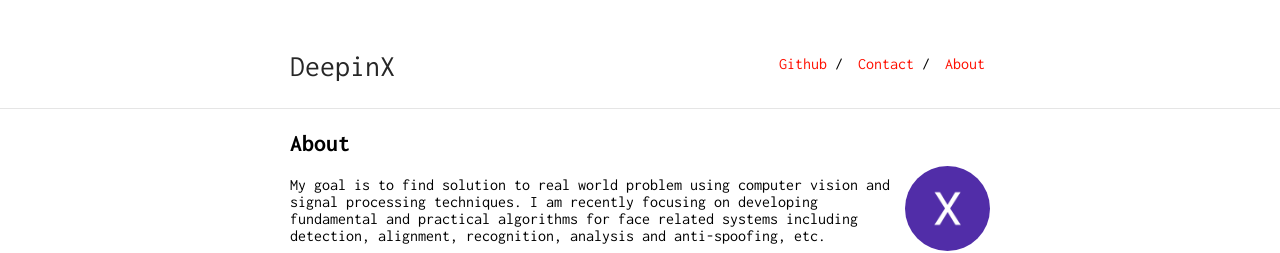
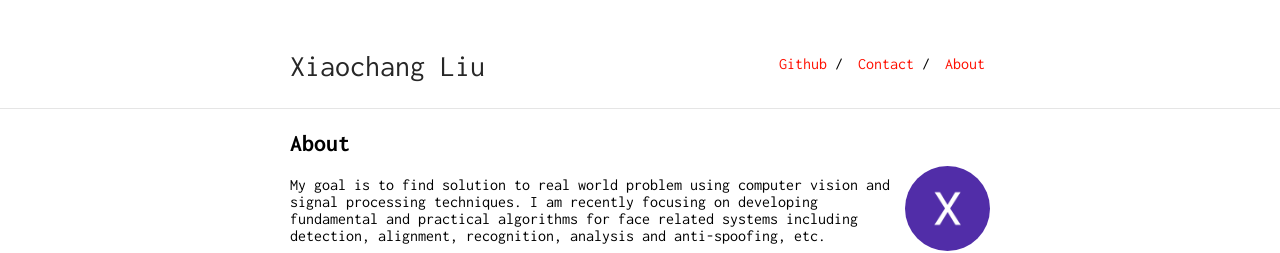
Before and after one commit to deepinx/deepinx.github.io, a Jekyll site: the page built from index.md, in a window 1280 px wide. Shown: the top 253 px of the page. Built offline with Jekyll 4.4.1, drawn with Linux system fonts in a browser that asks for light colours; our own code applies the rules of GitHub Pages for plain Markdown files.

Commit message:
Update _config.yml

```diff
--- a/_config.yml
+++ b/_config.yml
@@ -1,4 +1,4 @@
-title: DeepinX
+title: Xiaochang Liu
 url: "https://deepinx.github.io"
 baseurl: "/"
 
```
